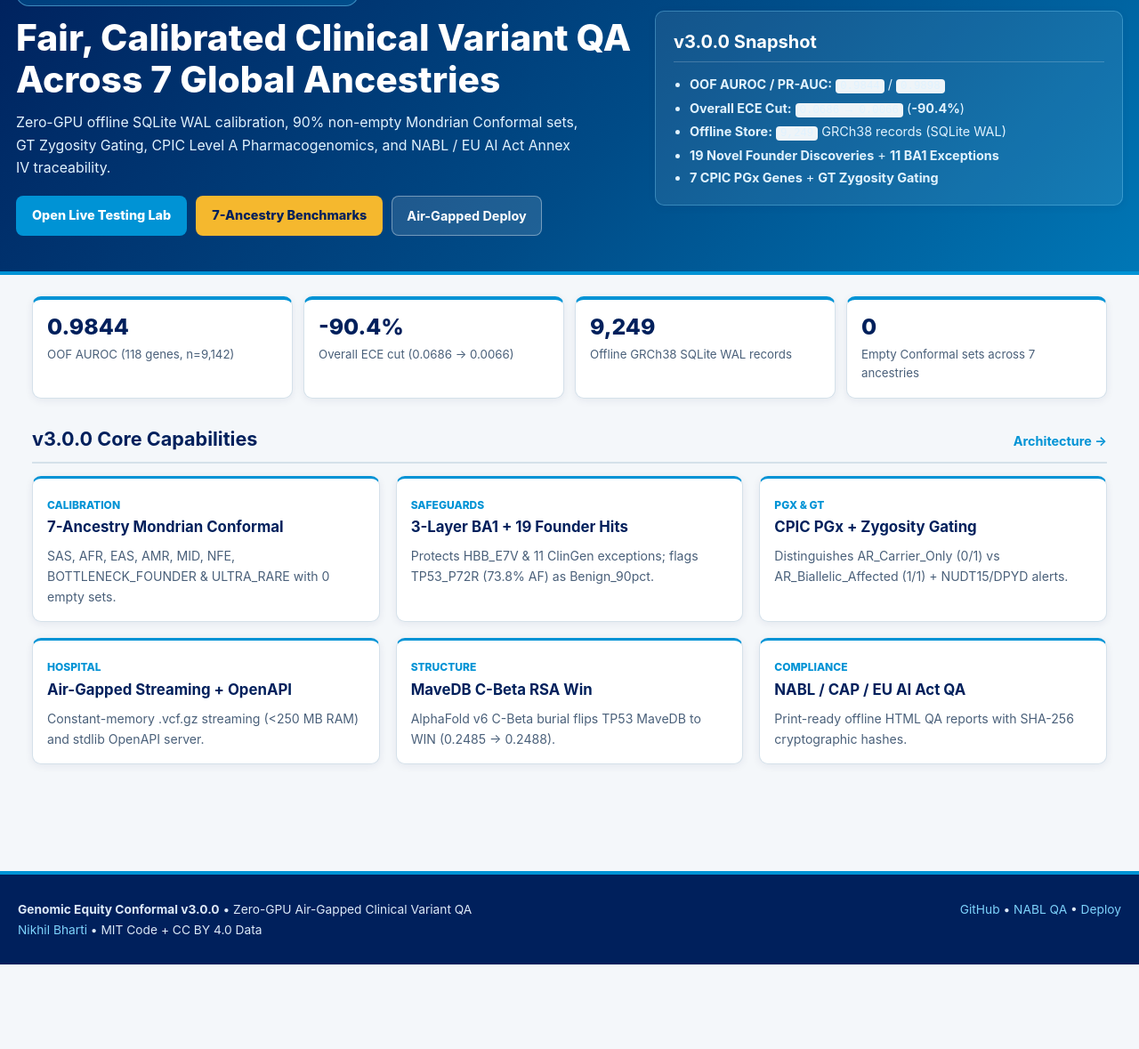
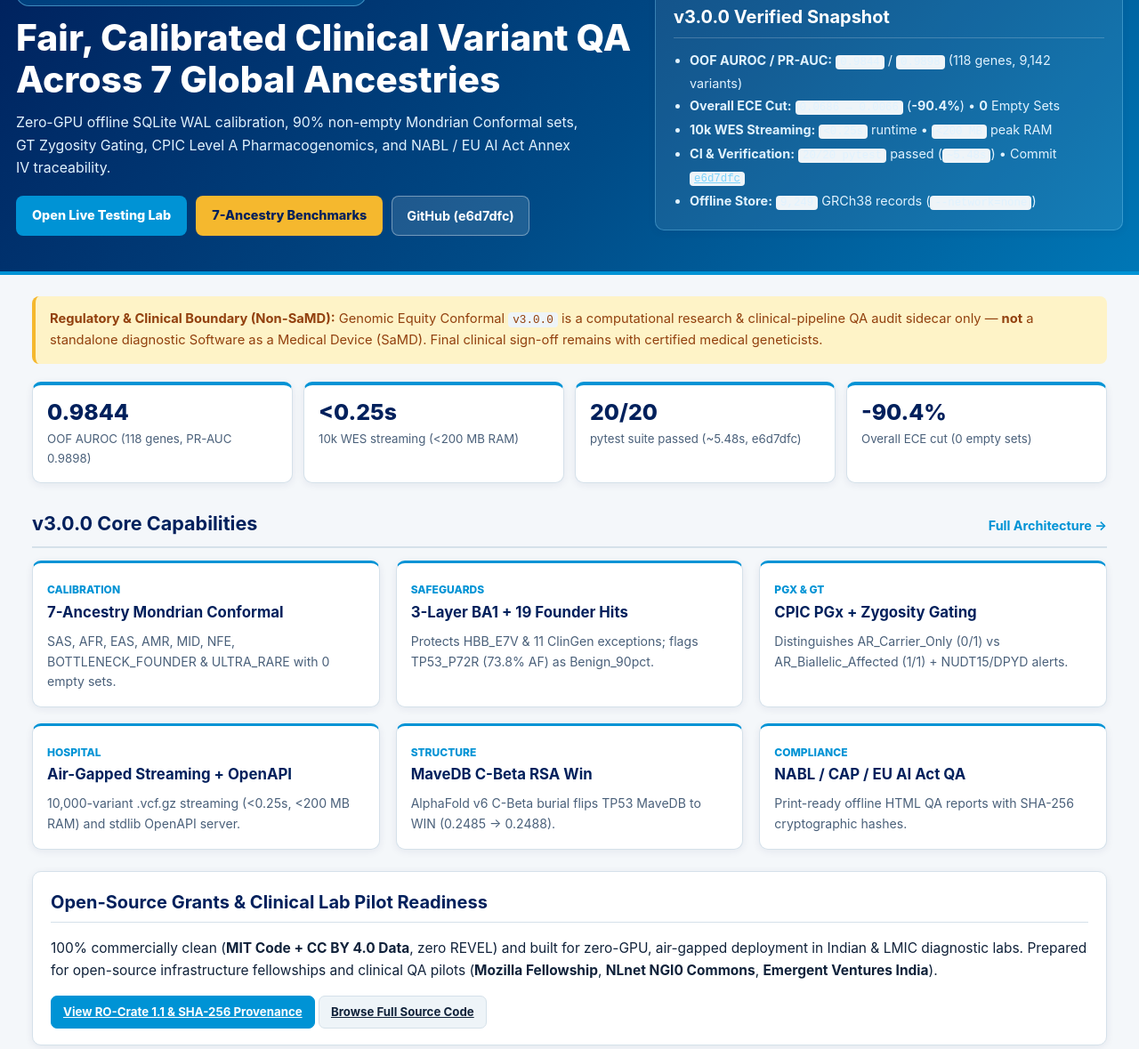
Before and after one commit to Nikhilbharti284/genomic-equity-conformal, a plain HTML site: page docs/index.html in a window 1280 px wide. Shown: the part 153-1332 px from the top of the page at 89% size. Before the commit the page ends 1237 px from the top, so only its background shows below. Drawn offline with Linux system fonts and the light colour scheme.

Commit message:
v3.0.0: Add 10k WES (<0.25s/<200MB), 20/20 pytest, e6d7dfc, SaMD boundary & grant readiness

```diff
--- a/docs/index.html
+++ b/docs/index.html
@@ -1,22 +1,33 @@
 <!doctype html><html lang="en"><head><meta charset="utf-8"><meta name="viewport" content="width=device-width,initial-scale=1"><title>Home — Genomic Equity Conformal v3.0.0</title><link rel="icon" href="assets/favicon.svg" type="image/svg+xml"><link rel="stylesheet" href="css/style.css?v=300"></head><body>
 <div id="progress-bar"></div>
 <div class="who-topbar">Genomic Equity Conformal <strong>v3.0.0</strong> &bull; Air-Gapped Pan-Global Clinical Variant QA &bull; <a href="https://orcid.org/0009-0006-3130-9141" target="_blank">Nikhil Bharti (ORCID 0009-0006-3130-9141)</a></div>
-<header class="who-header"><div class="header-inner"><a href="index.html" class="who-brand"><span class="who-brand-mark">GE</span><span class="brand-text"><strong>Genomic Equity Conformal</strong><span>v3.0.0 &bull; Global Clinical QA</span></span></a><nav class="desktop-nav"><a href="index.html" class="active">Home</a><a href="overview.html" class="">Architecture</a><a href="results.html" class="">7-Ancestry</a><a href="mavedb.html" class="">MaveDB</a><a href="genes.html" class="">BA1 & PGx</a><a href="lab.html" class="">Live Lab</a><a href="audit.html" class="">NABL QA</a><a href="deploy.html">Deploy</a><a href="code.html">Code</a><a href="provenance.html">Provenance</a></nav><div class="header-actions"><a href="lab.html" class="pill-cta">Live Lab</a><button id="burger-btn" class="who-burger" aria-label="Menu">&#9776;</button></div></div></header>
+<header class="who-header"><div class="header-inner"><a href="index.html" class="who-brand"><span class="who-brand-mark">GE</span><span class="brand-text"><strong>Genomic Equity Conformal</strong><span>v3.0.0 &bull; Global Clinical QA</span></span></a><nav class="desktop-nav"><a href="index.html" class="active">Home</a><a href="overview.html" class="">Architecture</a><a href="results.html" class="">7-Ancestry</a><a href="mavedb.html" class="">MaveDB</a><a href="genes.html" class="">BA1 & PGx</a><a href="lab.html" class="">Live Lab</a><a href="audit.html" class="">NABL QA</a><a href="deploy.html" class="">Deploy</a><a href="code.html" class="">Code</a><a href="provenance.html" class="">Provenance</a></nav><div class="header-actions"><a href="lab.html" class="pill-cta">Live Lab</a><button id="burger-btn" class="who-burger" aria-label="Menu">&#9776;</button></div></div></header>
 <div id="who-drawer" class="who-drawer"><div class="drawer-top"><a href="index.html" class="drawer-brand">Genomic Equity Conformal v3.0.0</a><button id="drawer-close" class="drawer-close">&times;</button></div><div class="drawer-tools"><button id="theme-toggle" class="drawer-theme" type="button">Dark Mode</button><a href="https://github.com/Nikhilbharti284/genomic-equity-conformal" target="_blank" class="drawer-theme" style="text-decoration:none">GitHub</a></div><nav class="drawer-links"><a href="index.html" class="active">Home<span>&rsaquo;</span></a><a href="overview.html" class="">Architecture<span>&rsaquo;</span></a><a href="results.html" class="">7-Ancestry<span>&rsaquo;</span></a><a href="mavedb.html" class="">MaveDB<span>&rsaquo;</span></a><a href="genes.html" class="">BA1 & PGx<span>&rsaquo;</span></a><a href="lab.html" class="">Live Lab<span>&rsaquo;</span></a><a href="audit.html" class="">NABL QA<span>&rsaquo;</span></a><a href="deploy.html" class="">Deploy<span>&rsaquo;</span></a><a href="code.html" class="">Code<span>&rsaquo;</span></a><a href="provenance.html" class="">Provenance<span>&rsaquo;</span></a></nav></div>
 <section class="who-hero"><div class="who-hero-inner">
-  <div><span class="hero-tag">v3.0.0 &bull; Enterprise Air-Gapped Clinical Release</span><h1>Fair, Calibrated Clinical Variant QA Across 7 Global Ancestries</h1><p>Zero-GPU offline SQLite WAL calibration, 90% non-empty Mondrian Conformal sets, GT Zygosity Gating, CPIC Level A Pharmacogenomics, and NABL / EU AI Act Annex IV traceability.</p><div class="hero-btns"><a href="lab.html" class="btn-who">Open Live Testing Lab</a><a href="results.html" class="btn-gold">7-Ancestry Benchmarks</a><a href="deploy.html" class="btn-outline">Air-Gapped Deploy</a></div></div>
-  <div class="card" style="background:rgba(255,255,255,.08);border:1px solid rgba(125,211,252,.35);color:#fff;margin:0"><h2 style="color:#fff;border-bottom-color:rgba(255,255,255,.2)">v3.0.0 Snapshot</h2><ul style="margin:0;padding-left:18px;font-size:.9rem;line-height:1.75;color:#E0F2FE"><li><strong>OOF AUROC / PR-AUC:</strong> <code>0.9844</code> / <code>0.9898</code></li><li><strong>Overall ECE Cut:</strong> <code>0.0686 &rarr; 0.0066</code> (<strong>-90.4%</strong>)</li><li><strong>Offline Store:</strong> <code>9,249</code> GRCh38 records (SQLite WAL)</li><li><strong>19 Novel Founder Discoveries</strong> + <strong>11 BA1 Exceptions</strong></li><li><strong>7 CPIC PGx Genes</strong> + <strong>GT Zygosity Gating</strong></li></ul></div>
+  <div><span class="hero-tag">v3.0.0 (e6d7dfc) &bull; Enterprise Air-Gapped Release</span><h1>Fair, Calibrated Clinical Variant QA Across 7 Global Ancestries</h1><p>Zero-GPU offline SQLite WAL calibration, 90% non-empty Mondrian Conformal sets, GT Zygosity Gating, CPIC Level A Pharmacogenomics, and NABL / EU AI Act Annex IV traceability.</p><div class="hero-btns"><a href="lab.html" class="btn-who">Open Live Testing Lab</a><a href="results.html" class="btn-gold">7-Ancestry Benchmarks</a><a href="https://github.com/Nikhilbharti284/genomic-equity-conformal" target="_blank" rel="noopener" class="btn-outline">GitHub (e6d7dfc)</a></div></div>
+  <div class="card" style="background:rgba(255,255,255,.08);border:1px solid rgba(125,211,252,.35);color:#fff;margin:0"><h2 style="color:#fff;border-bottom-color:rgba(255,255,255,.2)">v3.0.0 Verified Snapshot</h2><ul style="margin:0;padding-left:18px;font-size:.9rem;line-height:1.75;color:#E0F2FE"><li><strong>OOF AUROC / PR-AUC:</strong> <code>0.9844</code> / <code>0.9898</code> (118 genes, 9,142 variants)</li><li><strong>Overall ECE Cut:</strong> <code>0.0686 &rarr; 0.0066</code> (<strong>-90.4%</strong>) &bull; <strong>0</strong> Empty Sets</li><li><strong>10k WES Streaming:</strong> <code>&lt;0.25s</code> runtime &bull; <code>&lt;200 MB</code> peak RAM</li><li><strong>CI &amp; Verification:</strong> <code>20/20 pytest</code> passed (<code>~5.48s</code>) &bull; Commit <a href="https://github.com/Nikhilbharti284/genomic-equity-conformal/commit/e6d7dfc" target="_blank" style="color:#7DD3FC"><code>e6d7dfc</code></a></li><li><strong>Offline Store:</strong> <code>9,249</code> GRCh38 records (<code>--network=none</code>)</li></ul></div>
 </div></section>
 <main class="container">
-  <div class="kpi-grid"><div class="kpi-card"><div class="kpi-val">0.9844</div><div class="kpi-lbl">OOF AUROC (118 genes, n=9,142)</div></div><div class="kpi-card"><div class="kpi-val">-90.4%</div><div class="kpi-lbl">Overall ECE cut (0.0686 &rarr; 0.0066)</div></div><div class="kpi-card"><div class="kpi-val">9,249</div><div class="kpi-lbl">Offline GRCh38 SQLite WAL records</div></div><div class="kpi-card"><div class="kpi-val">0</div><div class="kpi-lbl">Empty Conformal sets across 7 ancestries</div></div></div>
-  <div class="section-head"><h2>v3.0.0 Core Capabilities</h2><a href="overview.html">Architecture &rarr;</a></div>
+  <div class="banner-warn"><strong>Regulatory &amp; Clinical Boundary (Non-SaMD):</strong> Genomic Equity Conformal <code>v3.0.0</code> is a computational research &amp; clinical-pipeline QA audit sidecar only — <strong>not</strong> a standalone diagnostic Software as a Medical Device (SaMD). Final clinical sign-off remains with certified medical geneticists.</div>
+  <div class="kpi-grid">
+    <div class="kpi-card"><div class="kpi-val">0.9844</div><div class="kpi-lbl">OOF AUROC (118 genes, PR-AUC 0.9898)</div></div>
+    <div class="kpi-card"><div class="kpi-val">&lt;0.25s</div><div class="kpi-lbl">10k WES streaming (&lt;200 MB RAM)</div></div>
+    <div class="kpi-card"><div class="kpi-val">20/20</div><div class="kpi-lbl">pytest suite passed (~5.48s, e6d7dfc)</div></div>
+    <div class="kpi-card"><div class="kpi-val">-90.4%</div><div class="kpi-lbl">Overall ECE cut (0 empty sets)</div></div>
+  </div>
+  <div class="section-head"><h2>v3.0.0 Core Capabilities</h2><a href="overview.html">Full Architecture &rarr;</a></div>
   <div class="editorial-grid">
     <a href="results.html" class="ed-card"><div class="ed-body"><span class="ed-meta">Calibration</span><h3>7-Ancestry Mondrian Conformal</h3><p>SAS, AFR, EAS, AMR, MID, NFE, BOTTLENECK_FOUNDER &amp; ULTRA_RARE with 0 empty sets.</p></div></a>
     <a href="genes.html" class="ed-card"><div class="ed-body"><span class="ed-meta">Safeguards</span><h3>3-Layer BA1 + 19 Founder Hits</h3><p>Protects HBB_E7V &amp; 11 ClinGen exceptions; flags TP53_P72R (73.8% AF) as Benign_90pct.</p></div></a>
     <a href="lab.html" class="ed-card"><div class="ed-body"><span class="ed-meta">PGx &amp; GT</span><h3>CPIC PGx + Zygosity Gating</h3><p>Distinguishes AR_Carrier_Only (0/1) vs AR_Biallelic_Affected (1/1) + NUDT15/DPYD alerts.</p></div></a>
-    <a href="deploy.html" class="ed-card"><div class="ed-body"><span class="ed-meta">Hospital</span><h3>Air-Gapped Streaming + OpenAPI</h3><p>Constant-memory .vcf.gz streaming (&lt;250 MB RAM) and stdlib OpenAPI server.</p></div></a>
+    <a href="deploy.html" class="ed-card"><div class="ed-body"><span class="ed-meta">Hospital</span><h3>Air-Gapped Streaming + OpenAPI</h3><p>10,000-variant .vcf.gz streaming (&lt;0.25s, &lt;200 MB RAM) and stdlib OpenAPI server.</p></div></a>
     <a href="mavedb.html" class="ed-card"><div class="ed-body"><span class="ed-meta">Structure</span><h3>MaveDB C-Beta RSA Win</h3><p>AlphaFold v6 C-Beta burial flips TP53 MaveDB to WIN (0.2485 &rarr; 0.2488).</p></div></a>
     <a href="audit.html" class="ed-card"><div class="ed-body"><span class="ed-meta">Compliance</span><h3>NABL / CAP / EU AI Act QA</h3><p>Print-ready offline HTML QA reports with SHA-256 cryptographic hashes.</p></div></a>
+  </div>
+  <div class="card">
+    <h2>Open-Source Grants &amp; Clinical Lab Pilot Readiness</h2>
+    <p>100% commercially clean (<strong>MIT Code + CC BY 4.0 Data</strong>, zero REVEL) and built for zero-GPU, air-gapped deployment in Indian &amp; LMIC diagnostic labs. Prepared for open-source infrastructure fellowships and clinical QA pilots (<strong>Mozilla Fellowship</strong>, <strong>NLnet NGI0 Commons</strong>, <strong>Emergent Ventures India</strong>).</p>
+    <p style="margin:0"><a class="btn btn-primary" href="provenance.html">View RO-Crate 1.1 &amp; SHA-256 Provenance</a> <a class="btn" href="code.html">Browse Full Source Code</a></p>
   </div>
 </main>
 <footer><div class="footer-inner"><div><strong>Genomic Equity Conformal v3.0.0</strong> &bull; Zero-GPU Air-Gapped Clinical Variant QA<br><a href="https://orcid.org/0009-0006-3130-9141" target="_blank">Nikhil Bharti</a> &bull; MIT Code + CC BY 4.0 Data</div><div><a href="https://github.com/Nikhilbharti284/genomic-equity-conformal" target="_blank">GitHub</a> &bull; <a href="audit.html">NABL QA</a> &bull; <a href="deploy.html">Deploy</a></div></div></footer>
```
Also changed, not shown: docs/results.html (+2 -1 lines).
